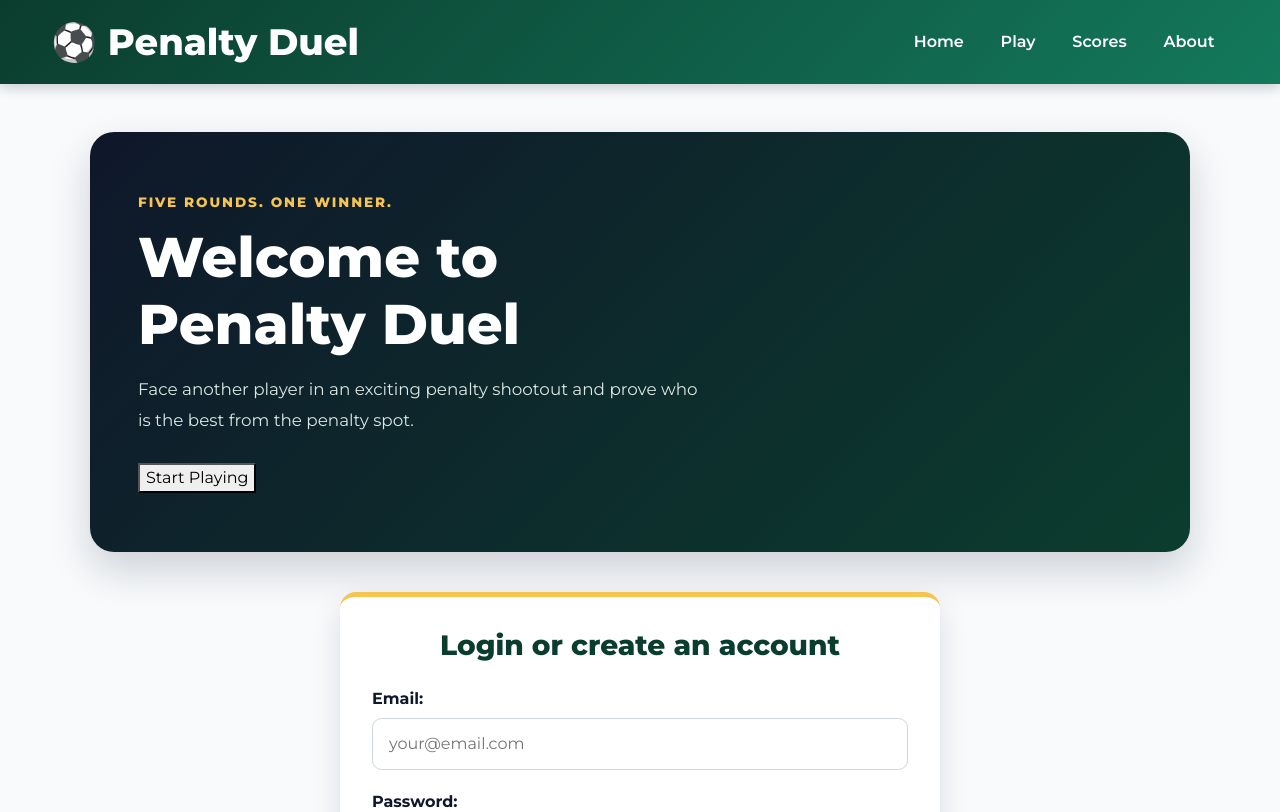
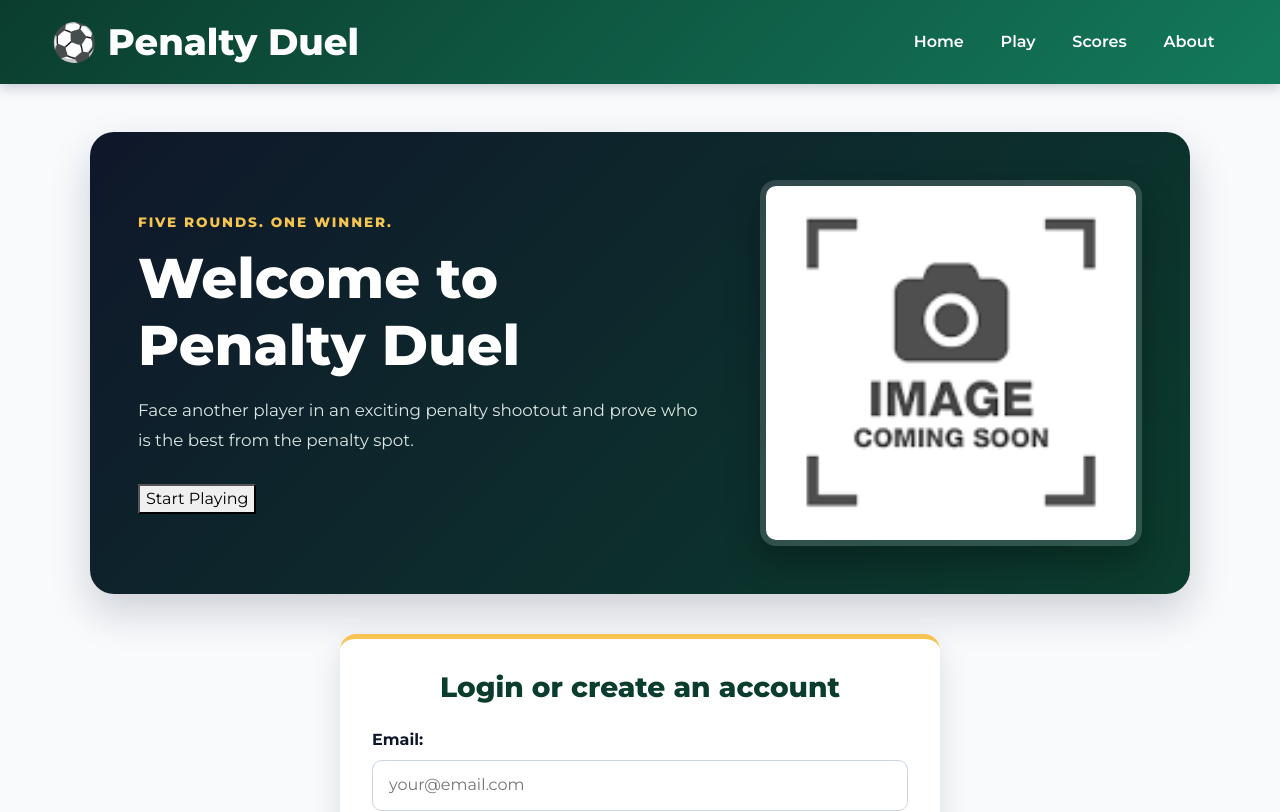
Before and after one commit to edwardgm07-source/startup, a React (Vite) app: page / in a window 1280 px wide. Shown: the top 812 px of the page. Built offline with nearby package versions, Linux system fonts and the light colour scheme.

Commit message:
Organize and display React image assets

```diff
--- a/src/home/home.jsx
+++ b/src/home/home.jsx
@@ -27,6 +27,13 @@ export function Home() {
             Start Playing
           </button>
         </div>
+
+        <img
+          className="hero-image"
+          src="/placeholder.png"
+          alt="Penalty Duel game placeholder"
+          width="450"
+        />
       </section>
 
       <section className="login-card">
```
Also changed, not shown: public/placeholder.png (renamed from placeholder.png).
